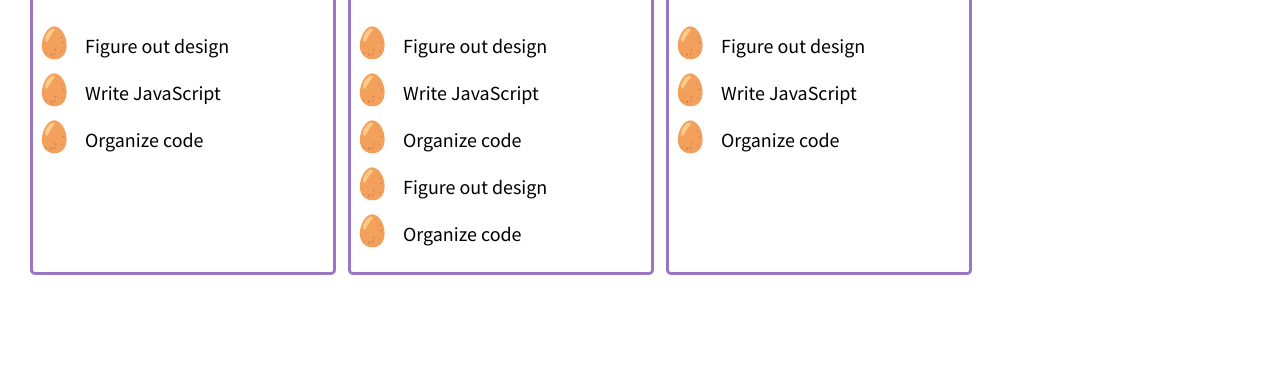
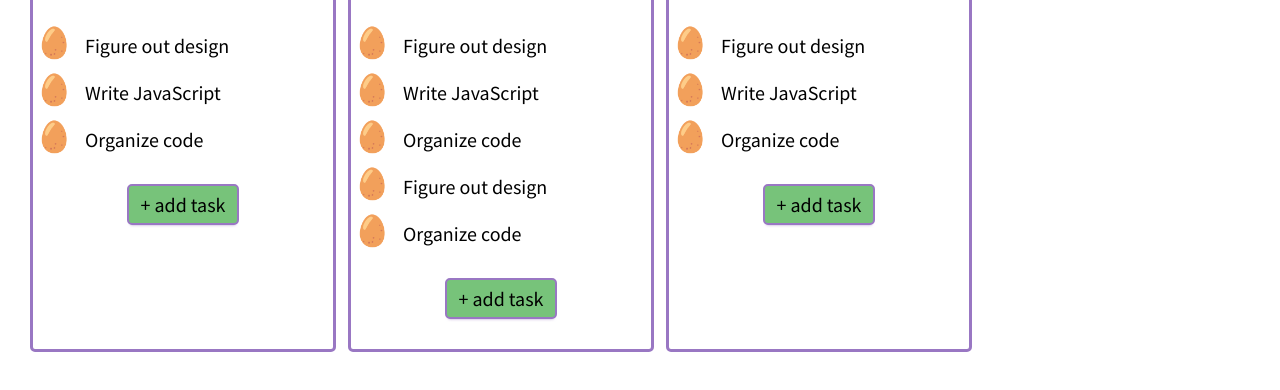
Before and after one commit to jwern/todo-list, a website: page dist/index.html in a window 1280 px wide. Shown: the part 170-560 px from the top of the page. Drawn offline with Linux system fonts and the light colour scheme; a web font is replaced by a local one.

Commit message:
Create add task button

```diff
--- a/src/index.js
+++ b/src/index.js
@@ -5,16 +5,19 @@
 const projectTasks = document.querySelectorAll('.project-task');
 const projectTasksComplete = document.querySelectorAll('.details-complete');
 
+// eventListener will need to be added every time a new task is created
 projectTasks.forEach(function(task) {
   task.addEventListener('click', function(e) {
     e.stopPropagation();
     openSubMenu(e.target);
   }), true});
 
+// add to each new task
 projectTasksComplete.forEach(function(task) {
   task.addEventListener('click', markAsComplete);
 });
 
+// add to each new task
 function openSubMenu(project) {
   let sub = project.querySelector('.project-task-details');
   if (sub != null) {
@@ -22,6 +25,7 @@
   };
 }
 
+// add to each new task
 function markAsComplete() {
   let task = this.closest('.project-task');
   task.classList.toggle('checkedoff');
--- a/src/style.scss
+++ b/src/style.scss
@@ -11,6 +11,16 @@
   box-shadow: 0px 3px 3px -3px rgba(153, 119, 195, 0.75);
   -webkit-box-shadow: 0px 3px 3px -3px rgba(153, 119, 195, 0.75);
   -moz-box-shadow: 0px 3px 3px -3px rgba(153, 119, 195, 0.75);
+}
+
+@mixin green-button {
+  height: 100%;
+  background-color: $green;
+  border: 2px solid $purple;
+  cursor: pointer;
+  text-align: center;
+  border-radius: $box-radius;
+  @include nav-shadow;
 }
 
 html {
@@ -58,15 +68,9 @@
       }
       &[type="submit"] {
         all: initial;
-        height: 100%;
+        @include green-button;
         width: 2rem;
-        background-color: $green;
-        border: 2px solid $purple;
         border-left: none;
-        cursor: pointer;
-        text-align: center;
-        border-radius: $box-radius;
-        @include nav-shadow;
         margin-left: -2px;
       }
     }
@@ -138,13 +142,14 @@
       }
     }
   }
-}
-
-.myDiv {
-  color: $green;
-  cursor: pointer;
-
-  &:hover {
-    color: $gold;
+  .add-new-task-div {
+    padding: 6px 12px;
+    .new-task-button {
+      @include green-button;
+      width: max-content;
+      padding: 6px 12px;
+      margin: auto;
+      margin-bottom: $page-padding;
+    }
   }
 }
```
Also changed, not shown: dist/css/style.min.css, dist/index.html.
